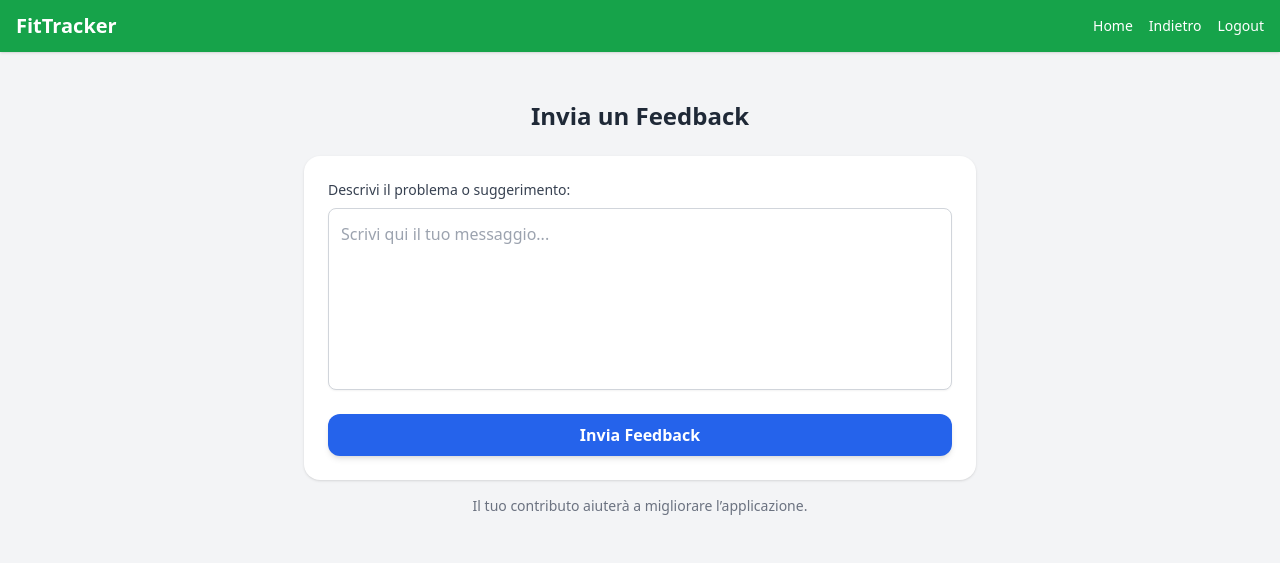
After one commit to myfiorentina/FitTracker, a Flask app: page /feedback in a window 1280 px wide. The commit adds this page. Shown: the top 563 px of the page. Run offline with Flask 3, Linux system fonts and the light colour scheme; the visitor is signed in with stand-in values (Sample User, id 1); some libraries are stand-ins or nearby versions.

Commit message:
Implementazione FeedBack utente e Admin Feed

```diff
--- a/app.py
+++ b/app.py
@@ -1063,28 +1063,55 @@ def elimina_utente(username):
         flash("Utente non trovato.")
     return redirect(url_for("admin_utenti"))
 
-@app.route("/forza_finalita")
+# ======================
+# FeedBack Route
+# ======================
+
+@app.route("/feedback", methods=["GET", "POST"])
 @login_required
-def forza_finalita():
-    path = "data/users.json"  # Modifica se hai un path diverso
+def feedback():
+    if request.method == "POST":
+        username = session["username"]
+        contenuto = request.form.get("contenuto", "").strip()
+
+        if not contenuto:
+            flash("Il campo del messaggio non può essere vuoto.")
+            return redirect(request.url)
+
+        feedback_data = {
+            "utente": username,
+            "data_ora": datetime.now().strftime("%d/%m/%Y - %H:%M"),
+            "contenuto": contenuto
+        }
+
+        with open("data/feedback.jsonl", "a", encoding="utf-8") as f:
+            f.write(json.dumps(feedback_data) + "\n")
+
+        flash("Grazie per il tuo feedback!")
+        return redirect(url_for("feedback"))
+
+    return render_template("feedback.html")
+
+@app.route("/feedback_admin")
+@login_required
+def feedback_admin():
+    username = session.get("username")
+    if username != "myfiorentina":
+        flash("Accesso riservato all'amministratore.")
+        return redirect(url_for("home"))
+
+    feedback_list = []
     try:
-        with open(path, "r", encoding="utf-8") as f:
-            utenti = json.load(f)
+        with open("data/feedback.jsonl", "r", encoding="utf-8") as f:
+            for line in f:
+                if line.strip():
+                    feedback_list.append(json.loads(line))
+    except FileNotFoundError:
+        pass
 
-        modificato = False
-        for username, dati in utenti.items():
-            if "finalita" not in dati:
-                dati["finalita"] = "Perdita di peso"
-                modificato = True
+    feedback_list = sorted(feedback_list, key=lambda x: x["data_ora"], reverse=True)
 
-        if modificato:
-            with open(path, "w", encoding="utf-8") as f:
-                json.dump(utenti, f, indent=2, ensure_ascii=False)
-            return "Campo 'finalita' aggiunto a chi non ce l'ha."
-        else:
-            return "Tutti gli utenti hanno già il campo 'finalita'."
-    except Exception as e:
-        return f"Errore: {e}"
+    return render_template("feedback_admin.html", feedback_list=feedback_list)
 
 
 # ======================
--- /dev/null
+++ b/templates/feedback.html
@@ -0,0 +1,28 @@
+{% extends "layout.html" %}
+{% block content %}
+<div class="flex flex-col items-center justify-center px-4 py-6 sm:px-6 lg:px-8">
+  <h2 class="text-2xl font-semibold text-center text-gray-800 mb-6">Invia un Feedback</h2>
+
+  <form method="post" class="bg-white w-full max-w-2xl shadow rounded-2xl p-6 space-y-6">
+    <div>
+      <label class="block mb-2 text-sm font-medium text-gray-700">
+        Descrivi il problema o suggerimento:
+      </label>
+      <textarea name="contenuto"
+                rows="6"
+                required
+                class="block w-full rounded-lg border border-gray-300 shadow-sm p-3 resize-none focus:outline-none focus:ring focus:border-blue-500"
+                placeholder="Scrivi qui il tuo messaggio..."></textarea>
+    </div>
+
+    <button type="submit"
+            class="w-full bg-blue-600 hover:bg-blue-700 text-white font-semibold py-2 rounded-xl shadow-md transition duration-200">
+      Invia Feedback
+    </button>
+  </form>
+
+  <div class="mt-4 text-center text-sm text-gray-500">
+    Il tuo contributo aiuterà a migliorare l’applicazione.
+  </div>
+</div>
+{% endblock %}
```
Also changed, not shown: templates/feedback_admin.html (added, +19 -0 lines), templates/home.html (+8 -2 lines).
